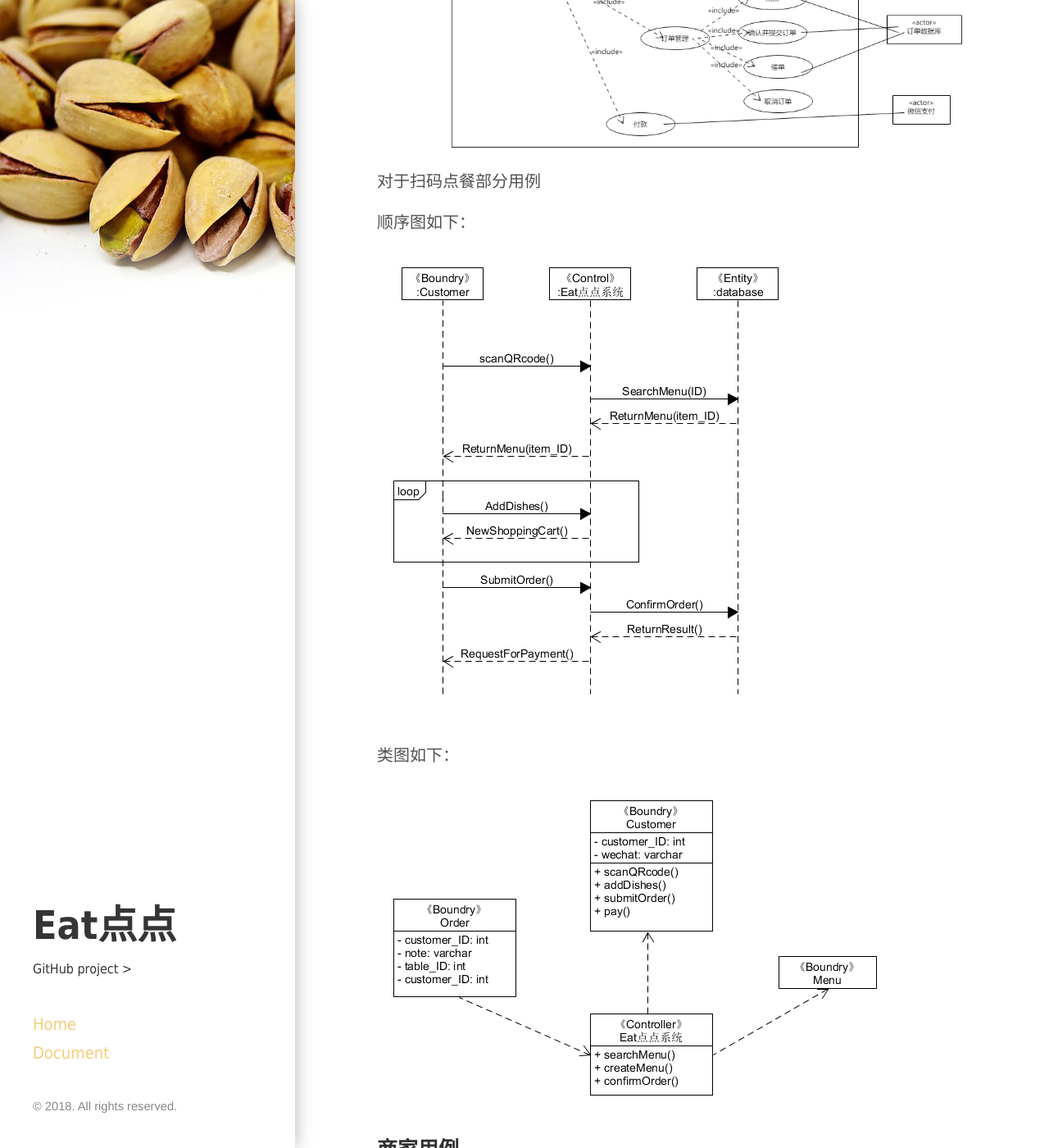
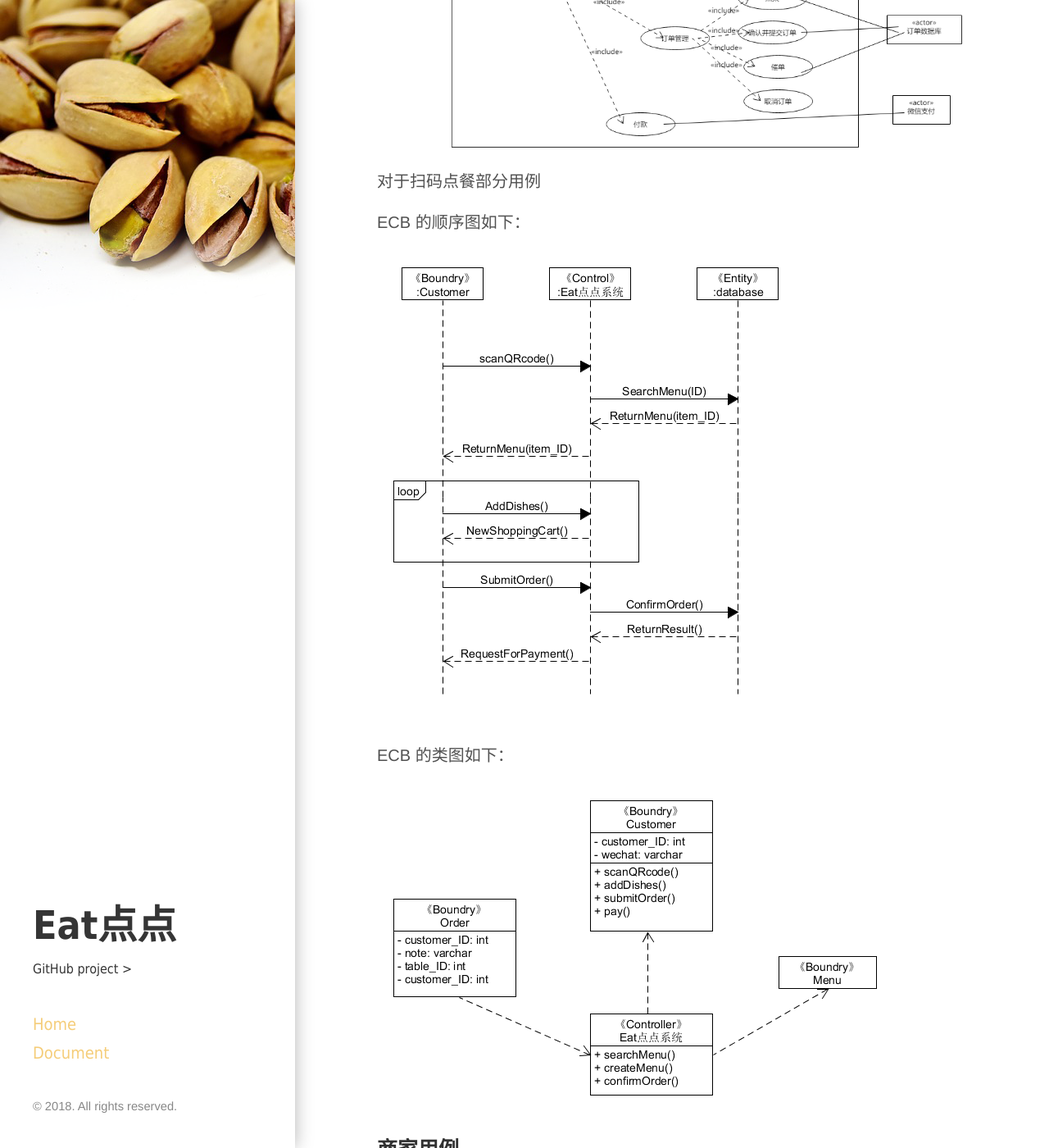
Before and after one commit to ChickenDinner8/ChickenDinner8.github.io, a Jekyll site: the page built from _posts/2018-06-29-7.5Use-Case-Design.md, in a window 1280 px wide and 1400 px high, scrolled down 508 px. Shown: the whole window at 82% size. Built offline with Jekyll 4.4.1, drawn with Linux system fonts in a browser that asks for light colours; some of the changed text lies outside the part shown.

Commit message:
Update 2018-06-29-7.5Use-Case-Design.md

```diff
--- a/_posts/2018-06-29-7.5Use-Case-Design.md
+++ b/_posts/2018-06-29-7.5Use-Case-Design.md
@@ -12,11 +12,11 @@ tags: document
 
 对于扫码点餐部分用例
 
-顺序图如下：
+ECB 的顺序图如下：
 
 ![顾客顺序图][3]
 
-类图如下：
+ECB 的类图如下：
 
 ![顾客类图][4]
 
@@ -26,11 +26,11 @@ tags: document
 
 对于商家管理菜单部分用例
 
-顺序图如下：
+ECB 的顺序图如下：
 
 ![商家顺序图][5]
 
-类图如下：
+ECB 的类图如下：
 
 ![商家类图][5]
 
```
